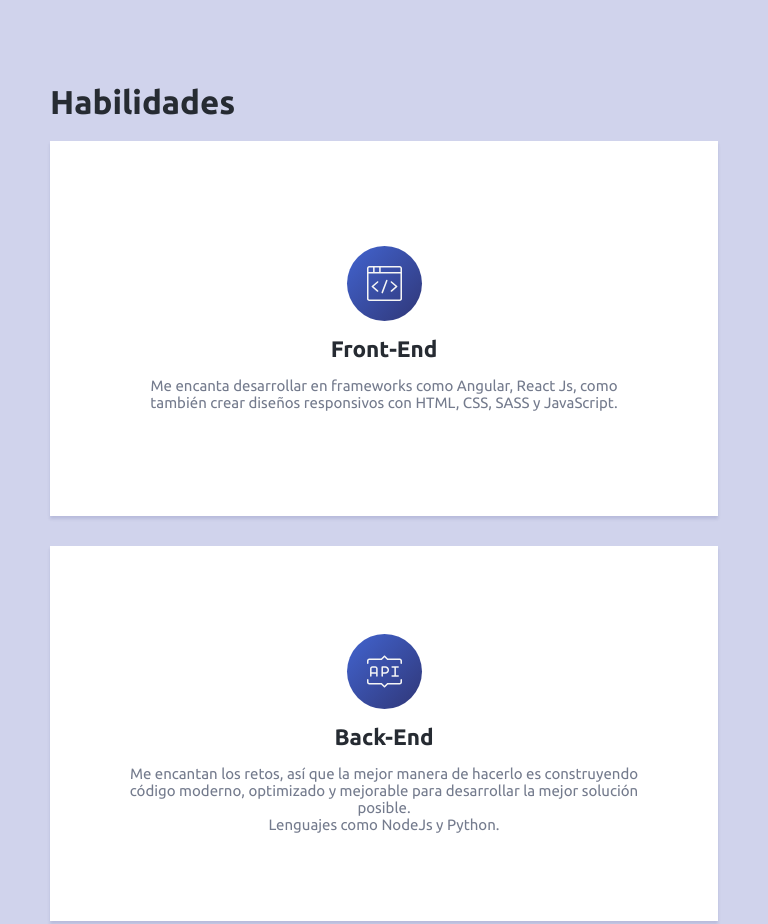
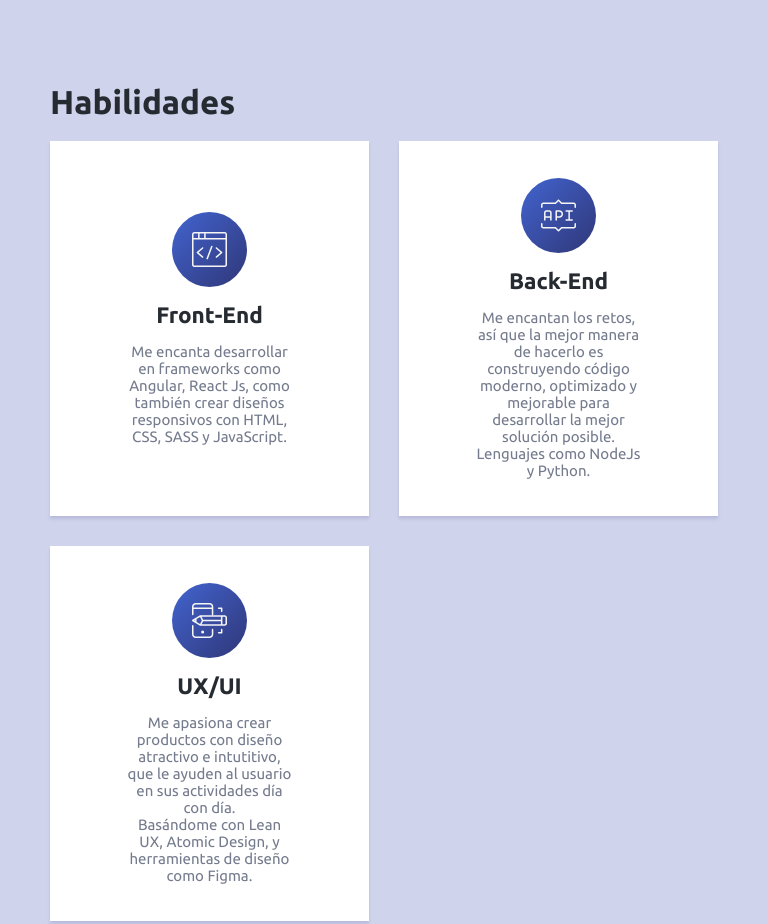
Before and after one commit to joaquinhmtz/joaquinhmtz.github.io, a website: page index.html in a window 768 px wide. Shown: the part 760-1684 px from the top of the page. Drawn offline with Linux system fonts and the light colour scheme; a web font is replaced by a local one.

```diff
--- a/assets/css/core/main.css
+++ b/assets/css/core/main.css
@@ -166,6 +166,13 @@
     width: 100%;
 }
 
+/* iPads, Tablets */
+@media (min-width:481px) and (max-width: 768px) {
+    .habilities {
+        grid-template-columns: repeat(2, 1fr);
+    }
+}
+
 /* Small screens, laptops */
 @media (min-width:769px) {
     main {
```
